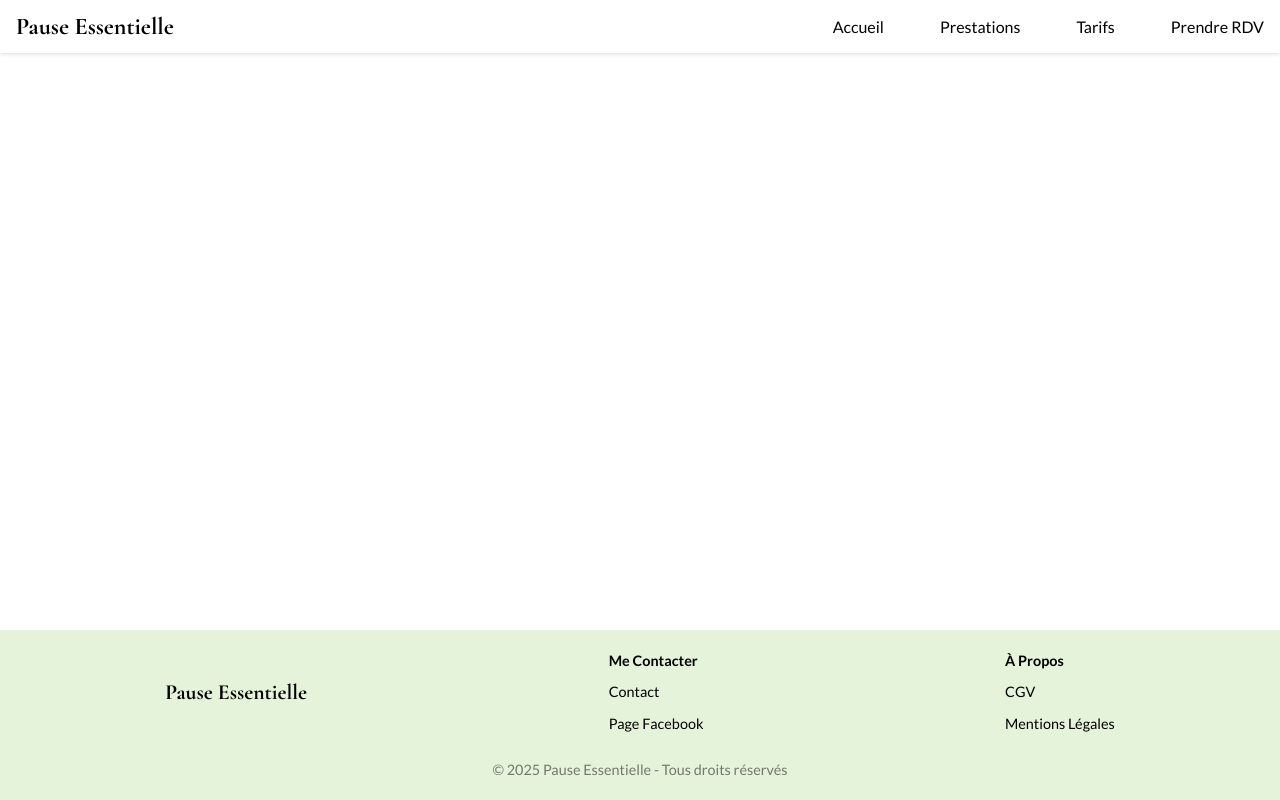
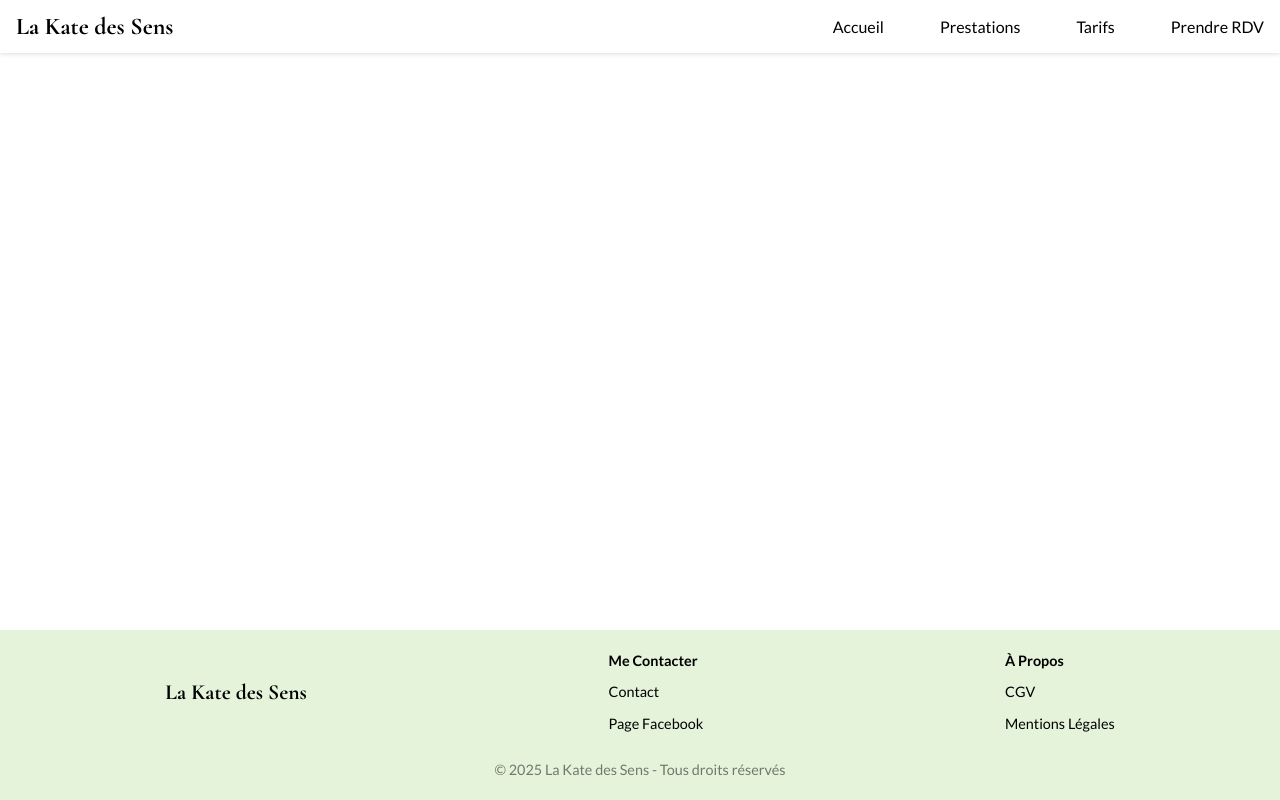
Before and after one commit to CamilleLinan/La-Kate-des-Sens, a React (Vite) app: page / in a window 1280 px wide. Built offline with nearby package versions, Linux system fonts and the light colour scheme.

Commit message:
add name

```diff
--- a/index.html
+++ b/index.html
@@ -7,7 +7,7 @@
     <link rel="preconnect" href="https://fonts.gstatic.com" crossorigin>
     <link href="https://fonts.googleapis.com/css2?family=Cormorant+Garamond:ital,wght@0,300..700;1,300..700&family=Lato:ital,wght@0,100;0,300;0,400;0,700;0,900;1,100;1,300;1,400;1,700;1,900&display=swap" rel="stylesheet">
     <meta name="viewport" content="width=device-width, initial-scale=1.0" />
-    <title>Pause Essentielle</title>
+    <title>La Kate des Sens</title>
   </head>
   <body>
     <div id="root"></div>
--- a/src/components/shared/Footer/Footer.tsx
+++ b/src/components/shared/Footer/Footer.tsx
@@ -5,7 +5,7 @@ const Footer: FC = () => {
     return (
         <footer className="footer">
             <div className="footer__container">
-                <h2 className='footer__title'>Pause Essentielle</h2>
+                <h2 className='footer__title'>La Kate des Sens</h2>
                 <nav>
                     <p><b>Me Contacter</b></p>
                     <p>Contact</p>
@@ -20,7 +20,7 @@ const Footer: FC = () => {
             </div>
 
             <p className='footer__copyright'>
-                &copy; {new Date().getFullYear()} Pause Essentielle - Tous droits réservés
+                &copy; {new Date().getFullYear()} La Kate des Sens - Tous droits réservés
             </p>
         </footer>
     );
--- a/src/components/shared/Header/Header.tsx
+++ b/src/components/shared/Header/Header.tsx
@@ -6,8 +6,8 @@ const Header: FC = () => {
   return (
      <header className='header'>
       <div className='header__container'>
-        {/* <img src={logo} alt="Wealth Health logo" /> */}
-        <h1 className='header__title'>Pause Essentielle</h1>
+        {/* <img src={logo} alt="" /> */}
+        <h1 className='header__title'>La Kate des Sens</h1>
         <nav className='header__nav'>
           <NavLink
             className={({ isActive }) => (
```
